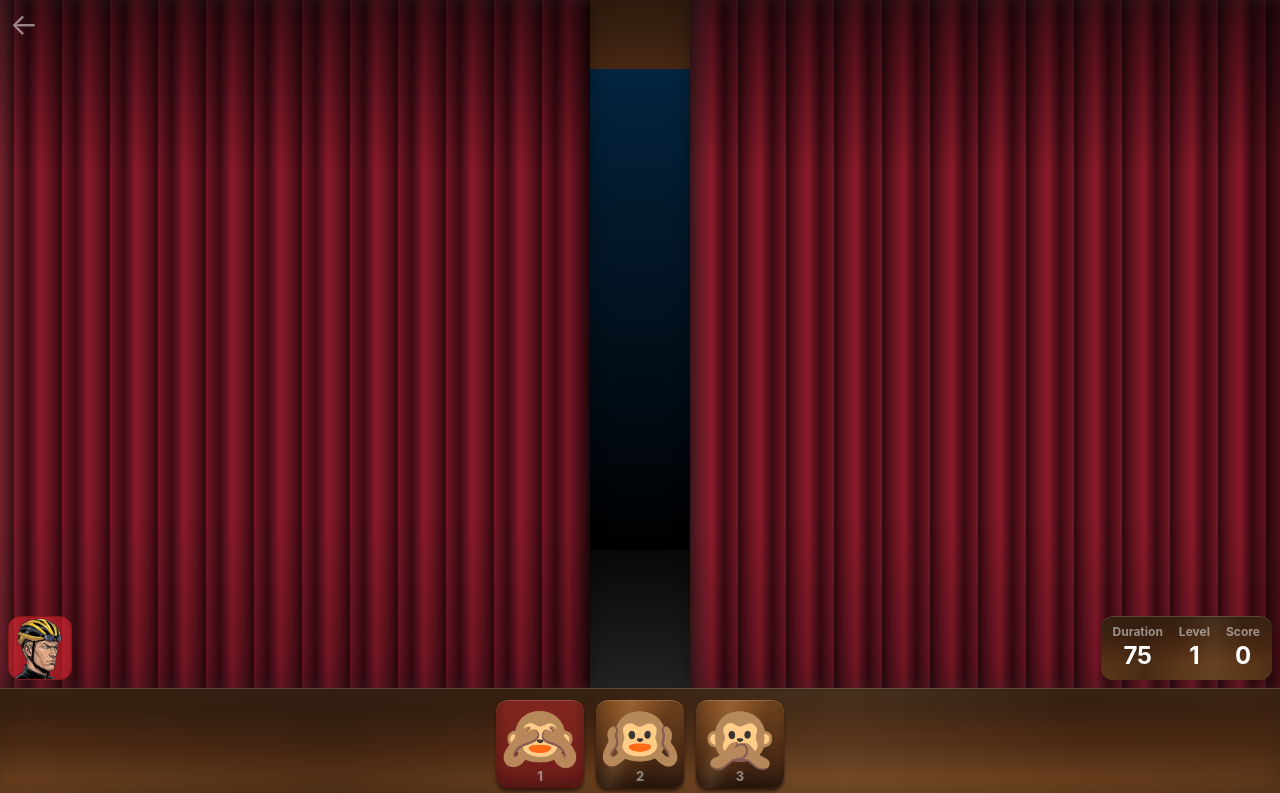
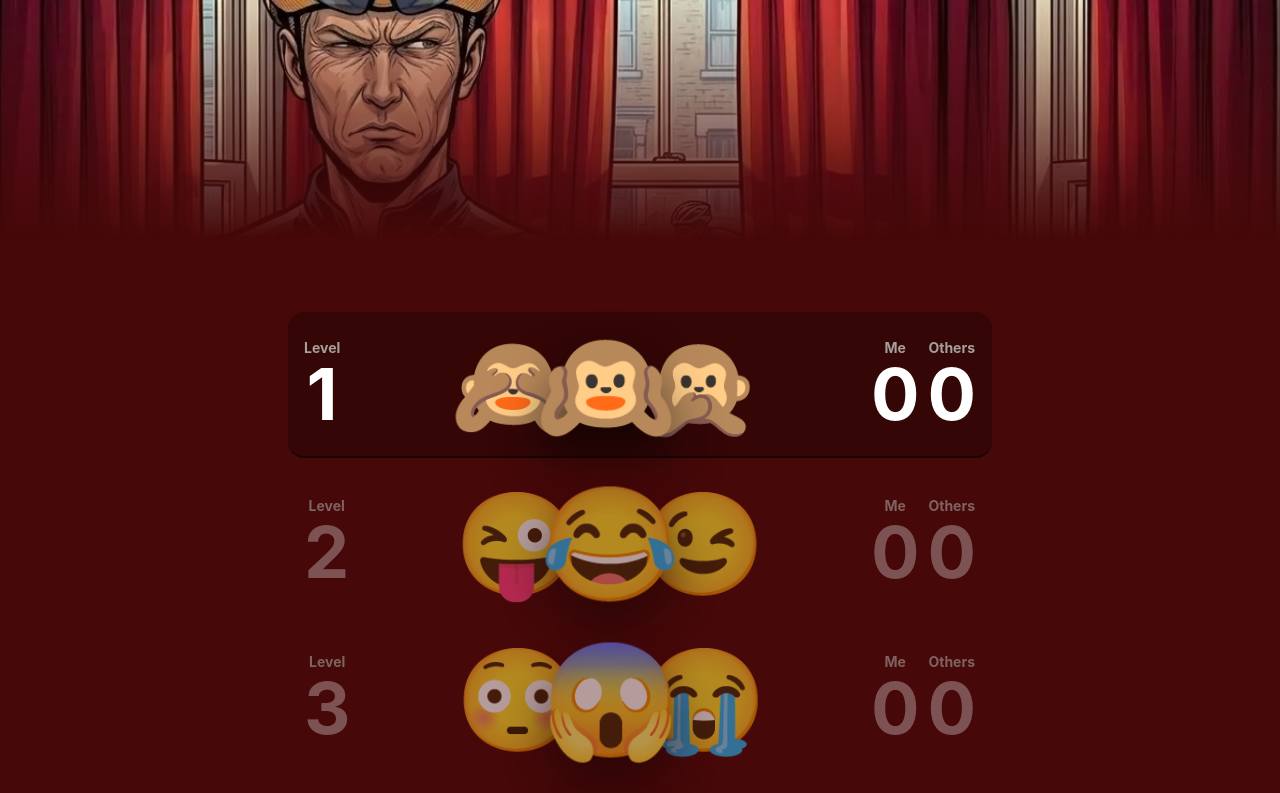
Before and after one commit to tyuen/glanceeyestrong, a React (Vite) app: page / in a window 1280 px wide. Shown: the top 793 px of the page. Built offline with nearby package versions, Linux system fonts and the light colour scheme; no server answers.

Commit message:
feat: on back popup dialog

```diff
--- a/devvit.json
+++ b/devvit.json
@@ -6,7 +6,7 @@
     "entrypoints": {
       "default": {
         "inline": true,
-        "entry": "App.html"
+        "entry": "Play.html"
       },
       "App": {
         "entry": "App.html"
--- a/src/client/App.tsx
+++ b/src/client/App.tsx
@@ -1,4 +1,4 @@
-import { useEffect, useRef } from 'react';
+import { MouseEventHandler, useEffect, useRef } from 'react';
 import { useSelector } from '@xstate/react';
 import { CSSTransition, SwitchTransition } from 'react-transition-group';
 import styles from './App.module.css';
@@ -10,6 +10,7 @@ import { puzzles } from './levels';
 import { gameActor } from './machine';
 import { loadScores } from './network/loadScores';
 import { saveScores } from './network/saveScores';
+import { requestExpandedMode, getWebViewMode } from '@devvit/web/client';
 
 export default function App() {
   const snapshot = useSelector(gameActor, (state) => state);
@@ -20,6 +21,13 @@ export default function App() {
   const gameplayPageRef = useRef<HTMLDivElement>(null);
   const levelsPageRef = useRef<HTMLDivElement>(null);
   const splashPageRef = useRef<HTMLDivElement>(null);
+
+  const onExitGamePlay: MouseEventHandler = (e) => {
+    send({ type: 'EXIT_LEVEL' });
+    if (getWebViewMode() === 'inline') {
+      requestExpandedMode(e.nativeEvent, 'App');
+    }
+  };
 
   useEffect(() => {
     let shouldRestore = true;
@@ -71,7 +79,7 @@ export default function App() {
         level: { playing: 'feedback' },
       })}
       isSliding={snapshot.matches({ level: { playing: 'sliding' } })}
-      onExit={() => send({ type: 'EXIT_LEVEL' })}
+      onExit={onExitGamePlay}
       onSlideDone={() => send({ type: 'SLIDE_DONE' })}
       onSubmit={(emojiIndex) => send({ type: 'SUBMIT', emojiIndex })}
     />
--- /dev/null
+++ b/src/client/Play.html
@@ -0,0 +1,16 @@
+<!doctype html>
+<html lang="en" class="h-full">
+  <head>
+    <meta charset="UTF-8" />
+    <meta
+      name="viewport"
+      content="width=device-width, initial-scale=1.0, maximum-scale=1.0, user-scalable=no"
+    />
+    <link rel="preload" as="image" href="/smug.webp" />
+    <title>Glance Eye Strong - Play</title>
+  </head>
+  <body class="h-full">
+    <div id="root" class="h-full"></div>
+    <script type="module" src="main.tsx"></script>
+  </body>
+</html>
--- a/src/client/components/GameplayScreen.tsx
+++ b/src/client/components/GameplayScreen.tsx
@@ -1,4 +1,4 @@
-import type { CSSProperties } from 'react';
+import type { CSSProperties, MouseEventHandler } from 'react';
 import { puzzles, levelsDuration } from '../levels';
 import type { GameContext } from '../machine';
 import { AnswerButtons } from './AnswerButtons';
@@ -10,7 +10,7 @@ type GameplayScreenProps = {
   context: GameContext;
   isShowingMissFeedback: boolean;
   isSliding: boolean;
-  onExit: () => void;
+  onExit: MouseEventHandler;
   onSlideDone: () => void;
   onSubmit: (emojiIndex: number) => void;
 };
--- a/src/client/machine.ts
+++ b/src/client/machine.ts
@@ -155,15 +155,15 @@ const gameMachine = setup({
   },
 }).createMachine({
   id: 'game',
-  initial: 'level', // 'levels',
+  initial: document.title?.includes('Play') ? 'level' : 'levels', // 'levels',
   context: {
     ownScores: [],
     globalScores: [],
     currLevel: 0,
-    currLevelStartTime: Date.now(), // 0,
+    currLevelStartTime: 0,
     currLevelRound: 0,
     currLevelCorrect: 0,
-    currentRound: createRound(0, 0), // emptyRound,
+    currentRound: createRound(0, 0),
     lastSubmittedEmojiIndex: null,
     lastRoundResult: null,
   },
@@ -191,7 +191,7 @@ const gameMachine = setup({
       },
     },
     level: {
-      initial: 'playing', // 'starting',
+      initial: 'starting',
       on: {
         EXIT_LEVEL: '#game.levels',
       },
```
